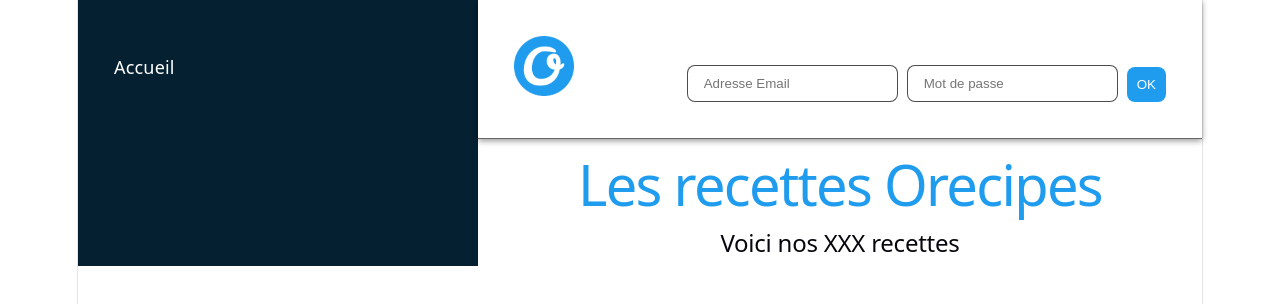
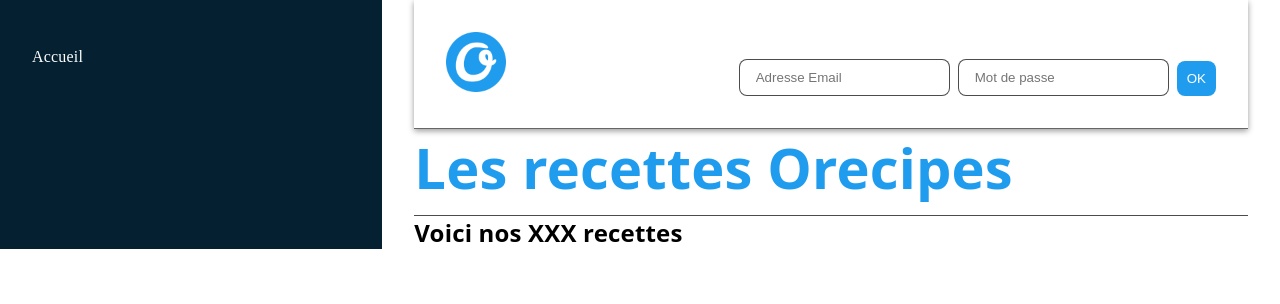
Before and after one commit to O-clock-Kyoto/SC07-E02-benja-san, a React (Vite) app in the folder orecipes/: page / in a window 1280 px wide. Shown: the top 304 px of the page. Built offline with nearby package versions, Linux system fonts and the light colour scheme.

Commit message:
main css

```diff
--- a/orecipes/src/App.module.css
+++ b/orecipes/src/App.module.css
@@ -4,9 +4,12 @@
 
   .mainContainer {
     width: calc(100% - 400px);
+    padding: 0 2rem;
     .main {
       h1 {
         color: #209cee;
+        padding-bottom: 10px;
+        border-bottom: 1px solid rgba(0, 0, 0, 0.7);
       }
     }
   }
--- a/orecipes/src/index.css
+++ b/orecipes/src/index.css
@@ -1,21 +1,8 @@
 :root {
-  --text: #6b6375;
-  --text-h: #08060d;
-  --bg: #fff;
-  --border: #e5e4e7;
-  --code-bg: #f4f3ec;
-  --accent: #aa3bff;
-  --accent-bg: rgba(170, 59, 255, 0.1);
-  --accent-border: rgba(170, 59, 255, 0.5);
-  --social-bg: rgba(244, 243, 236, 0.5);
-  --shadow:
-    rgba(0, 0, 0, 0.1) 0 10px 15px -3px, rgba(0, 0, 0, 0.05) 0 4px 6px -2px;
-
   --sans: system-ui, "Segoe UI", Roboto, sans-serif;
   --heading: system-ui, "Segoe UI", Roboto, sans-serif;
   --mono: ui-monospace, Consolas, monospace;
 
-  font: 18px/145% var(--sans);
   letter-spacing: 0.18px;
   color-scheme: light dark;
   color: var(--text);
@@ -24,42 +11,6 @@
   text-rendering: optimizeLegibility;
   -webkit-font-smoothing: antialiased;
   -moz-osx-font-smoothing: grayscale;
-
-  @media (max-width: 1024px) {
-    font-size: 16px;
-  }
-}
-
-@media (prefers-color-scheme: dark) {
-  :root {
-    --text: #9ca3af;
-    --text-h: #f3f4f6;
-    --bg: #16171d;
-    --border: #2e303a;
-    --code-bg: #1f2028;
-    --accent: #c084fc;
-    --accent-bg: rgba(192, 132, 252, 0.15);
-    --accent-border: rgba(192, 132, 252, 0.5);
-    --social-bg: rgba(47, 48, 58, 0.5);
-    --shadow:
-      rgba(0, 0, 0, 0.4) 0 10px 15px -3px, rgba(0, 0, 0, 0.25) 0 4px 6px -2px;
-  }
-
-  #social .button-icon {
-    filter: invert(1) brightness(2);
-  }
-}
-
-#root {
-  width: 1126px;
-  max-width: 100%;
-  margin: 0 auto;
-  text-align: center;
-  border-inline: 1px solid var(--border);
-  min-height: 100svh;
-  display: flex;
-  flex-direction: column;
-  box-sizing: border-box;
 }
 
 body {
@@ -71,28 +22,13 @@
 h1,
 h2 {
   font-family: var(--heading);
-  font-weight: 500;
-  color: var(--text-h);
+  margin: 0;
 }
 
 h1 {
   font-size: 56px;
-  letter-spacing: -1.68px;
-  margin: 32px 0;
-  @media (max-width: 1024px) {
-    font-size: 36px;
-    margin: 20px 0;
-  }
 }
-h2 {
-  font-size: 24px;
-  line-height: 118%;
-  letter-spacing: -0.24px;
-  margin: 0 0 8px;
-  @media (max-width: 1024px) {
-    font-size: 20px;
-  }
-}
+
 p {
   margin: 0;
 }
```
